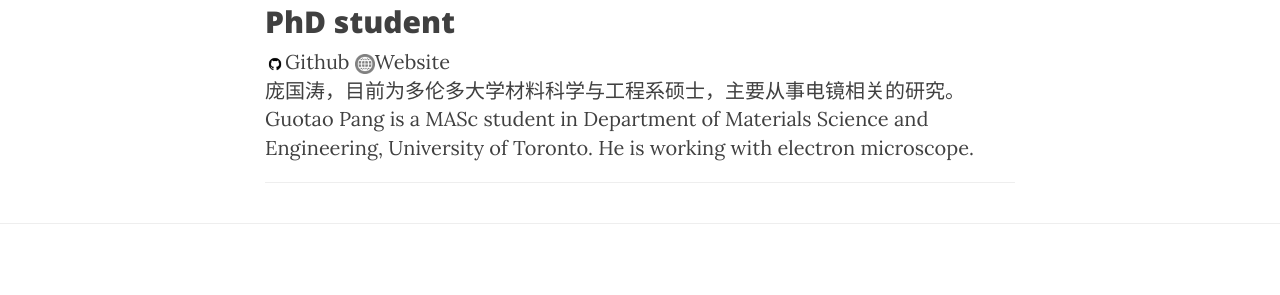
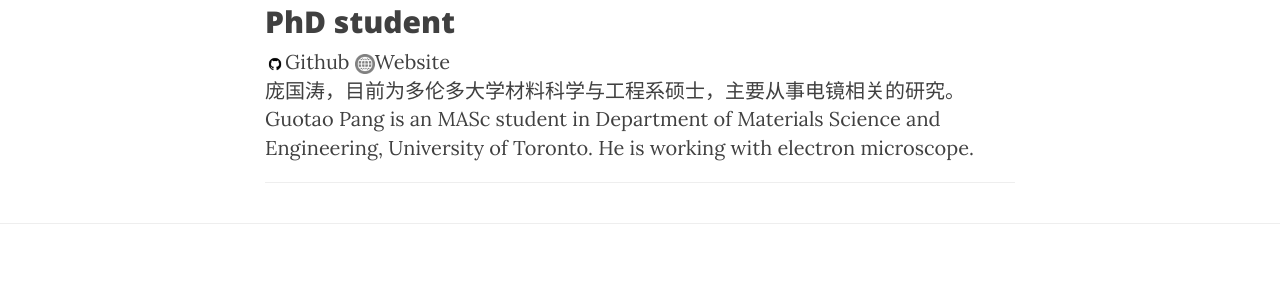
Before and after one commit to EMFollower/EMFollower, a Jekyll site: the page built from members.html, in a window 1280 px wide. Shown: the part 414-709 px from the top of the page. Built offline with Jekyll 4.4.1, drawn with Linux system fonts in a browser that asks for light colours; nearby versions of some CDN libraries; comment, search, counter and statistics services are not loaded.

```diff
--- a/_data/members.yml
+++ b/_data/members.yml
@@ -28,6 +28,6 @@
   role: PhD student
   img:
   github: EMFollower
-  bio: 庞国涛，目前为多伦多大学材料科学与工程系硕士，主要从事电镜相关的研究。<br> Guotao Pang is a MASc student in Department of Materials Science and Engineering, University of Toronto. He is working with electron microscope.
+  bio: 庞国涛，目前为多伦多大学材料科学与工程系硕士，主要从事电镜相关的研究。<br> Guotao Pang is an MASc student in Department of Materials Science and Engineering, University of Toronto. He is working with electron microscope.
   url: http://EMFollower.github.io/
   visible: true
```
